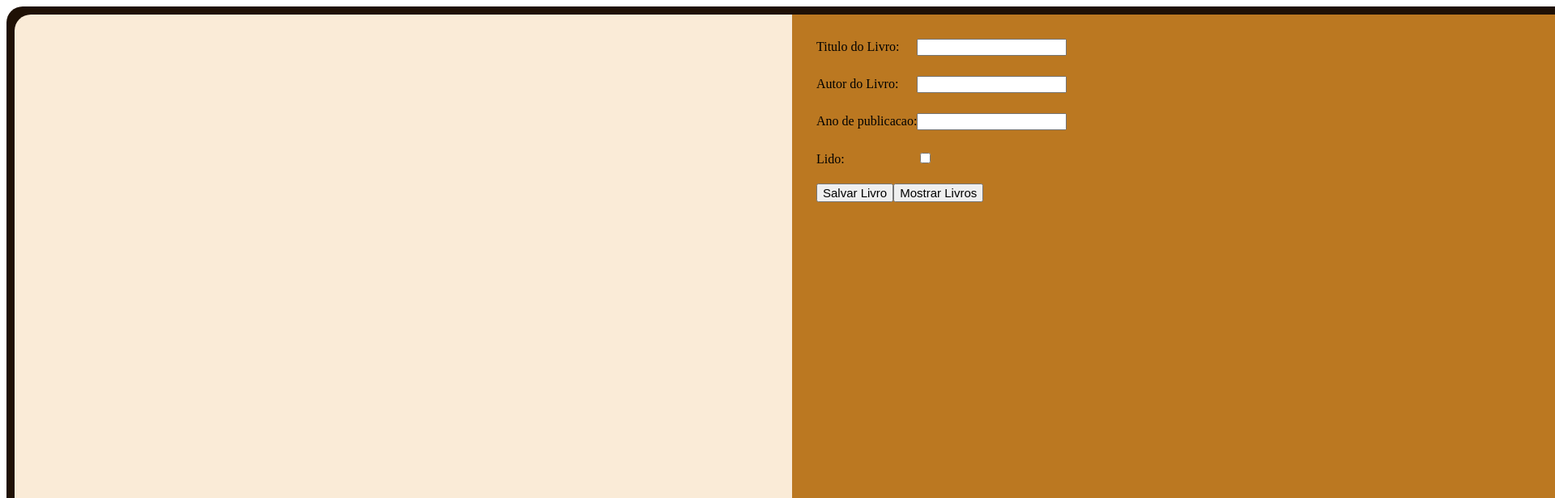
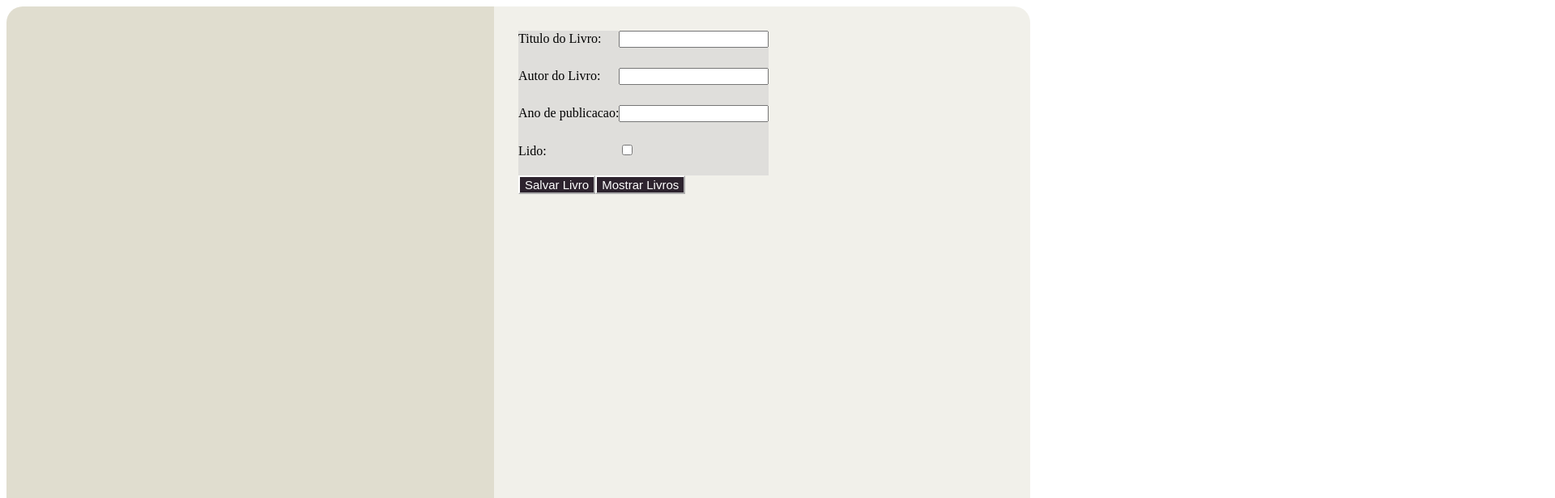
Before and after one commit to lucasquemm/library, a plain HTML site: page index.html in a window 1280 px wide. Shown: the top 616 px of the page at 81% size, 1920 px wide, since content can reach past the window. Drawn offline with Linux system fonts and the light colour scheme.

Commit message:
atualizacao do style da pagina

```diff
--- a/script.js
+++ b/script.js
@@ -47,8 +47,7 @@ function listaLivros(livro) {
 
   listadorDeLivros.appendChild(livrBannerTudo)
   livrBannerTudo.classList.add('livroCard')
-  livrBannerTudo.style.border = '2px solid black'
-  livrBannerTudo.style.borderRadius = '20px'
+
   livrBannerTudo.appendChild(livrBannerTitulo)
   livrBannerTitulo.textContent = `Titulo: ${livro.titulo}`
   livrBannerTudo.appendChild(livrBannerAutor)
--- a/style.css
+++ b/style.css
@@ -1,35 +1,35 @@
 * {
   box-sizing: border-box;
+}
+body {
+  margin: 8px;
 }
 
 .principal {
   display: flex;
   flex-direction: row;
-  background-color: rgb(31, 17, 6);
-  width: 2000px;
   min-width: 700px;
-  height: 901px;
+  height: 801px;
   margin: auto;
   border-radius: 20px;
-  padding: 10px;
+  padding: 0px;
 }
 
 .estante1 {
   flex: 1;
-  background-color: antiquewhite;
+  background-color: #e0ddcf;
   border-radius: 20px 0px 0px 20px;
 }
 
 .estante2 {
   flex: 1;
-  background-color: rgb(187, 120, 33);
+  background-color: #f1f0ea;
   border-radius: 0px 20px 20px 0px;
   padding: 30px;
 }
 
 .listaLivros {
-  padding-top: 30px;
-  padding-left: 50px;
+  padding: 16px;
   display: flex;
   flex-wrap: wrap;
   gap: 20px 10px;
@@ -40,6 +40,11 @@
 }
 
 .livroCard {
+  padding: 16px;
+  border: 2px solid #474448;
+  border-radius: 10px;
+  background-color: #534b52;
+  color: white;
 }
 
 form.formDivInterna {
@@ -48,6 +53,8 @@ form.formDivInterna {
 
 div.formDivInterna {
   display: table-row;
+
+  background-color: #dfdedb;
 }
 
 .formInterno {
@@ -58,3 +65,9 @@ div.formDivInterna {
 .botoes {
   font-size: 15px;
 }
+
+button {
+  background-color: #2d232e;
+  color: white;
+  border-color: white;
+}
```
Also changed, not shown: index.html (+0 -1 lines).
